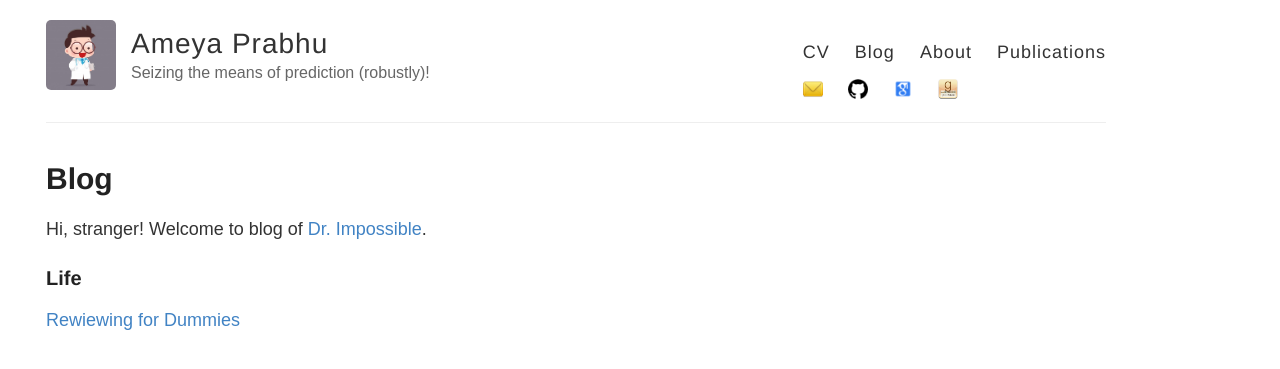
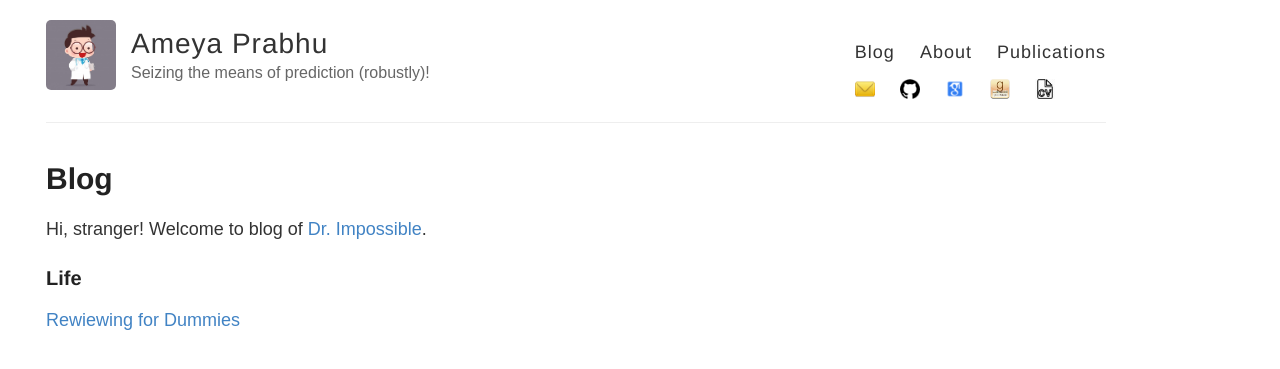
Before and after one commit to drimpossible/drimpossible.github.io, a Jekyll site: the page built from blog/index.md, in a window 1280 px wide. Shown: the top 369 px of the page. Built offline with Jekyll 4.4.1, drawn with Linux system fonts in a browser that asks for light colours.

Commit message:
Changed cv to image

```diff
--- a/_layouts/default.html
+++ b/_layouts/default.html
@@ -26,7 +26,6 @@
           </div>
 
           <nav>
-            <a href="https://drimpossible.github.io/documents/Resume.pdf">CV</a>
             <a href="{{ site.baseurl }}/">Blog</a>
             <a href="{{ site.baseurl }}/about">About</a>
             <a href="{{ site.baseurl }}/publications">Publications</a>
@@ -36,6 +35,7 @@
             <a href="https://github.com/drimpossible"><img src="https://raw.githubusercontent.com/drimpossible/drimpossible.github.io/master/images/github.png" height="20px" width="20px" /></a>
             <a href="https://scholar.google.com/citations?user=0kK7sSAAAAAJ&hl=en"><img src="https://raw.githubusercontent.com/drimpossible/drimpossible.github.io/master/images/scholar.png" height="20px" width="20px" /></a>
             <a href="https://www.goodreads.com/user/show/69084589-ameya-prabhu"><img src="https://raw.githubusercontent.com/drimpossible/drimpossible.github.io/master/images/goodreads.png" width="20px" height="20px" /></a>
+            <a href="https://raw.githubusercontent.com/drimpossible/drimpossible.github.io/master/documents/Resume.pdf"><img src="https://raw.githubusercontent.com/drimpossible/drimpossible.github.io/master/images/cv.jpg" width="20px" height="20px" /></a>
           </nav>
         </header>
       </div>
```
Also changed, not shown: images/cv.jpg (added), 1 other file.
